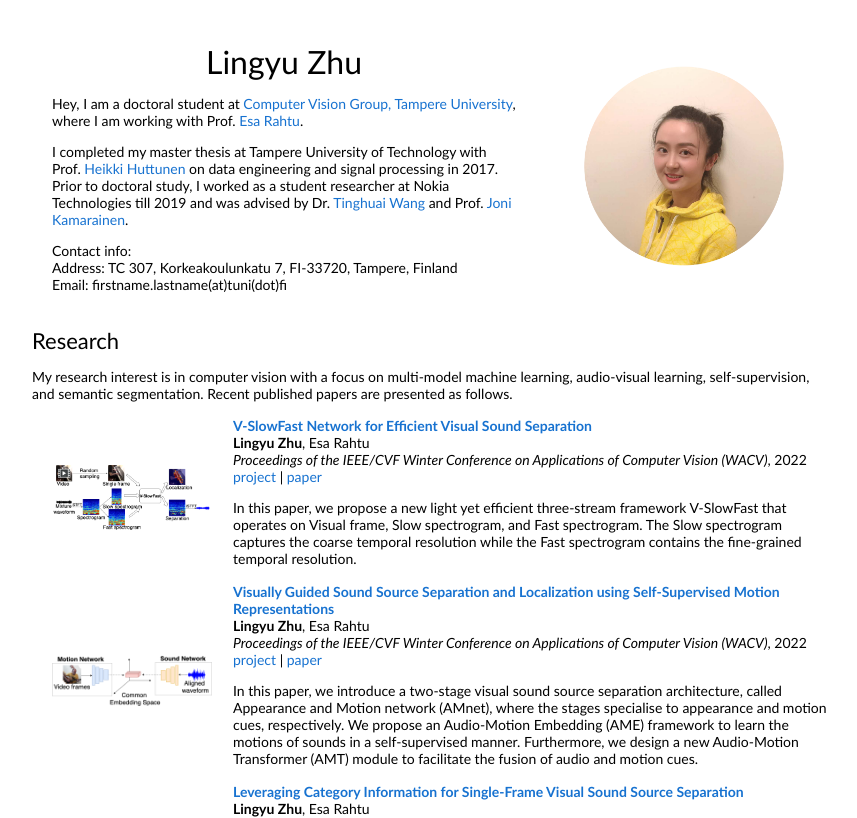
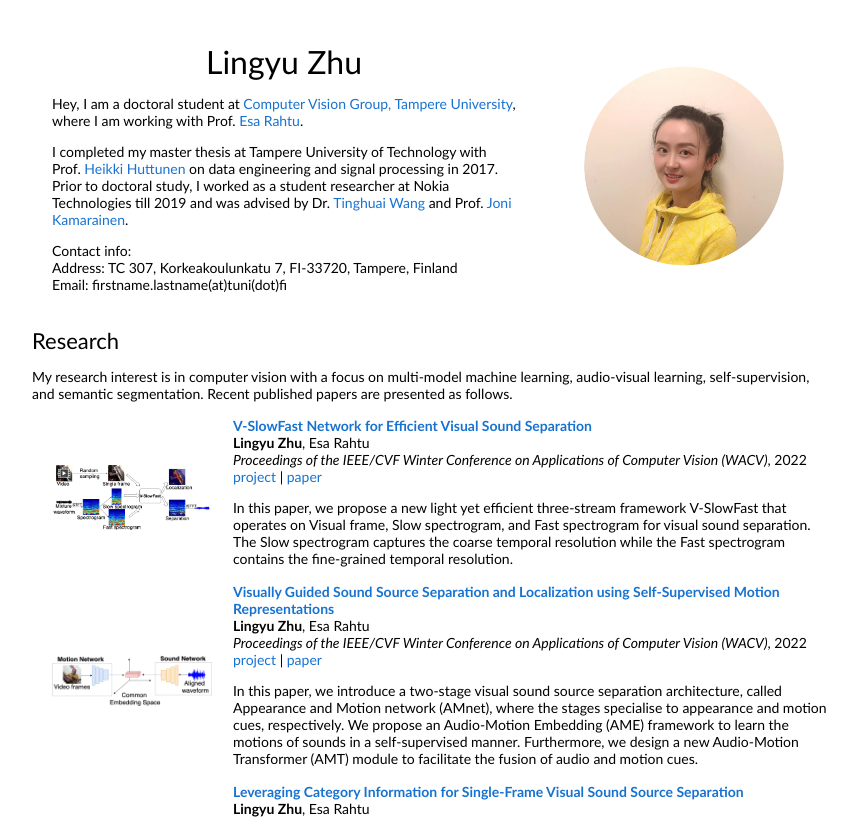
Before and after one commit to ly-zhu/ly-zhu.github.io, a Jekyll site: the page index.html, which Jekyll copies as it is, in a window 1280 px wide, cut to the strip 0-818 px from the top of the page. Shown: the whole strip, without its empty margins (208-1065 px from the left). Built offline with Jekyll 4.4.1, drawn with Linux system fonts in a browser that asks for light colours.

Commit message:
V-SlowFast description

```diff
--- a/index.html
+++ b/index.html
@@ -72,7 +72,7 @@
           <a href="https://ly-zhu.github.io/V-SlowFast">project</a> |
           <a href="https://arxiv.org/abs/2109.08867">paper</a>
           <p>
-          In this paper, we propose a new light yet efficient three-stream framework V-SlowFast that operates on Visual frame, Slow spectrogram, and Fast spectrogram. The Slow spectrogram captures the coarse temporal resolution while the Fast spectrogram contains the fine-grained temporal resolution.
+          In this paper, we propose a new light yet efficient three-stream framework V-SlowFast that operates on Visual frame, Slow spectrogram, and Fast spectrogram for visual sound separation. The Slow spectrogram captures the coarse temporal resolution while the Fast spectrogram contains the fine-grained temporal resolution.
           </p>
         </td>
       </tr>
```
